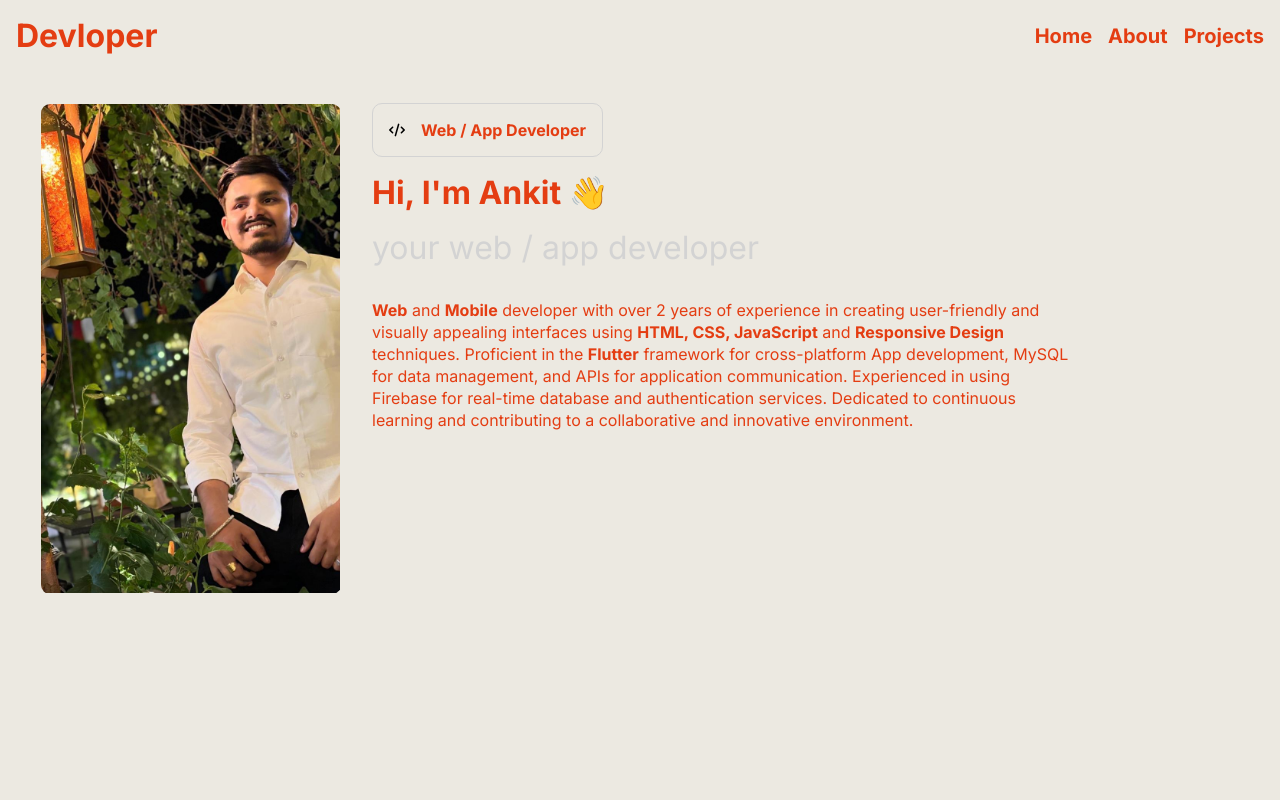
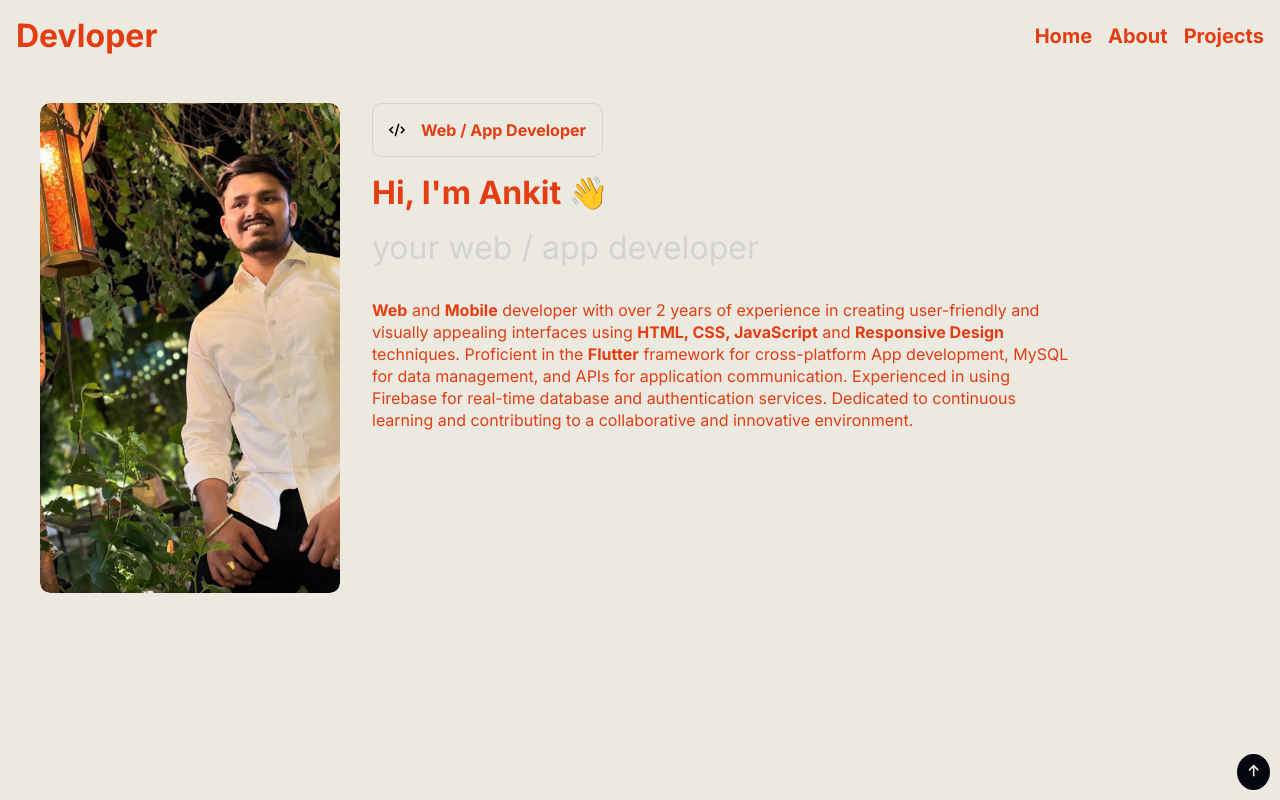
Before and after one commit to Ankitsaini406/portfolio, a Next.js app: page /about in a window 1280 px wide. Shown: the top 800 px of the page. Built offline with nearby package versions, Linux system fonts and the light colour scheme.

Commit message:
"scroll button"

```diff
--- a/src/app/about/about.module.css
+++ b/src/app/about/about.module.css
@@ -12,6 +12,13 @@
     width: 300px;
     height: 490px;
     overflow: hidden;
+    border-radius: 10px;
+}
+
+.ImgContainer:hover {
+    box-shadow: 0px 0px 20px;
+    cursor: pointer;
+    transition: box-shadow .3s linear;
 }
 
 .Imgbox{
@@ -27,7 +34,6 @@
     object-position: center center;
     object-fit: cover;
     image-rendering: auto;
-    border: 1px solid;
     border-radius: 10px;
 }
 
--- a/src/app/layout.tsx
+++ b/src/app/layout.tsx
@@ -6,6 +6,7 @@ import ThemeProviders from "@/components/theme/ThemeProviders";
 import style from "./page.module.css";
 import Introduction from "@/components/intro/Intro";
 import { Inter } from 'next/font/google'
+import ScrollButton from "@/components/scrollbutton/Scrollbutton";
 
 const inter = Inter({ subsets: ['latin'] })
 
@@ -25,6 +26,7 @@ export default function RootLayout({
         <Introduction>
           <ThemeProviders>
               <Navbar />
+              <ScrollButton />
               {children}
               <Footer />
           </ThemeProviders>
--- /dev/null
+++ b/src/components/scrollbutton/Scrollbutton.tsx
@@ -0,0 +1,40 @@
+"use client";
+
+import { Variants, motion, useAnimationControls, useScroll } from "framer-motion";
+import { useEffect } from "react";
+import { FaArrowUp } from "react-icons/fa6";
+import style from './Sctollbutton.module.css';
+
+const ScrollToTopContainerVariants: Variants = {
+    hide: { opacity: 0, y: 100 },
+    show: { opacity: 1, y: 0 },
+};
+
+const ScrollButton = () => {
+    const { scrollYProgress } = useScroll();
+    const controls = useAnimationControls();
+
+    useEffect(() => {
+        return scrollYProgress.on('change', (latestValue) => {
+            if (latestValue > 0.1) {
+                controls.start('show');
+            } else {
+                controls.start('hide');
+            }
+        });
+    });
+
+    const isBrowser = () => typeof window !== 'undefined';
+    const scrollToTop = () => {
+        if (!isBrowser) return;
+        window.scrollTo({ top: 0, behavior: 'smooth' });
+    };
+
+    return (
+        <motion.button className={style.scrollbutton} variants={ScrollToTopContainerVariants} initial="hide" animate={controls} onClick={scrollToTop}>
+            <FaArrowUp />
+        </motion.button>
+    );
+};
+
+export default ScrollButton;
--- /dev/null
+++ b/src/components/scrollbutton/Sctollbutton.module.css
@@ -0,0 +1,14 @@
+.scrollbutton{
+    position: fixed;
+    bottom: 10px;
+    right: 10px;
+    padding: 10px;
+    border-radius: 50%;
+    mix-blend-mode: difference;
+    border: 0;
+    cursor: pointer;
+
+    &:hover {
+        scale: 1.2;
+    }
+}
```
Also changed, not shown: src/app/[timeline]/timeline.module.css (+9 -6 lines).
